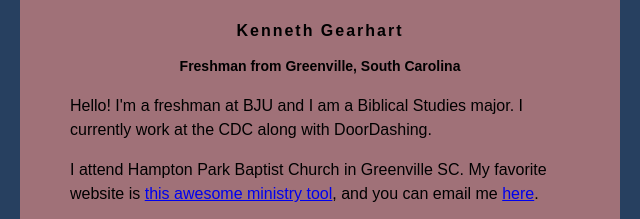
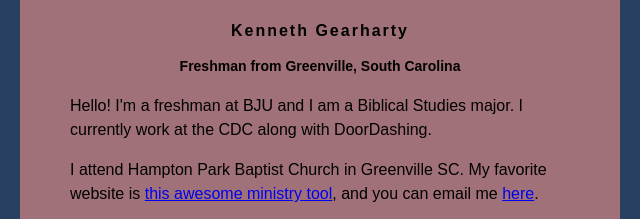
Before and after one commit to JosiahGearhart/JosiahGearhart.github.io, a plain HTML site: page index.html in a window 1280 px wide. Shown: the top 219 px of the page, 320-960 px from the left. Drawn offline with Linux system fonts and the light colour scheme.

Commit message:
Update index.html

```diff
--- a/index.html
+++ b/index.html
@@ -36,7 +36,7 @@ h3 {
 </head>
 <body>
     <div id="content">
-        <h1>Kenneth Gearhart</h1>
+        <h1>Kenneth Gearharty</h1>
         <h2>Freshman from Greenville, South Carolina</h2>
 
          <p>Hello! I'm a freshman at BJU and I am a Biblical Studies major. I currently work at the CDC along with DoorDashing.</p>
```
